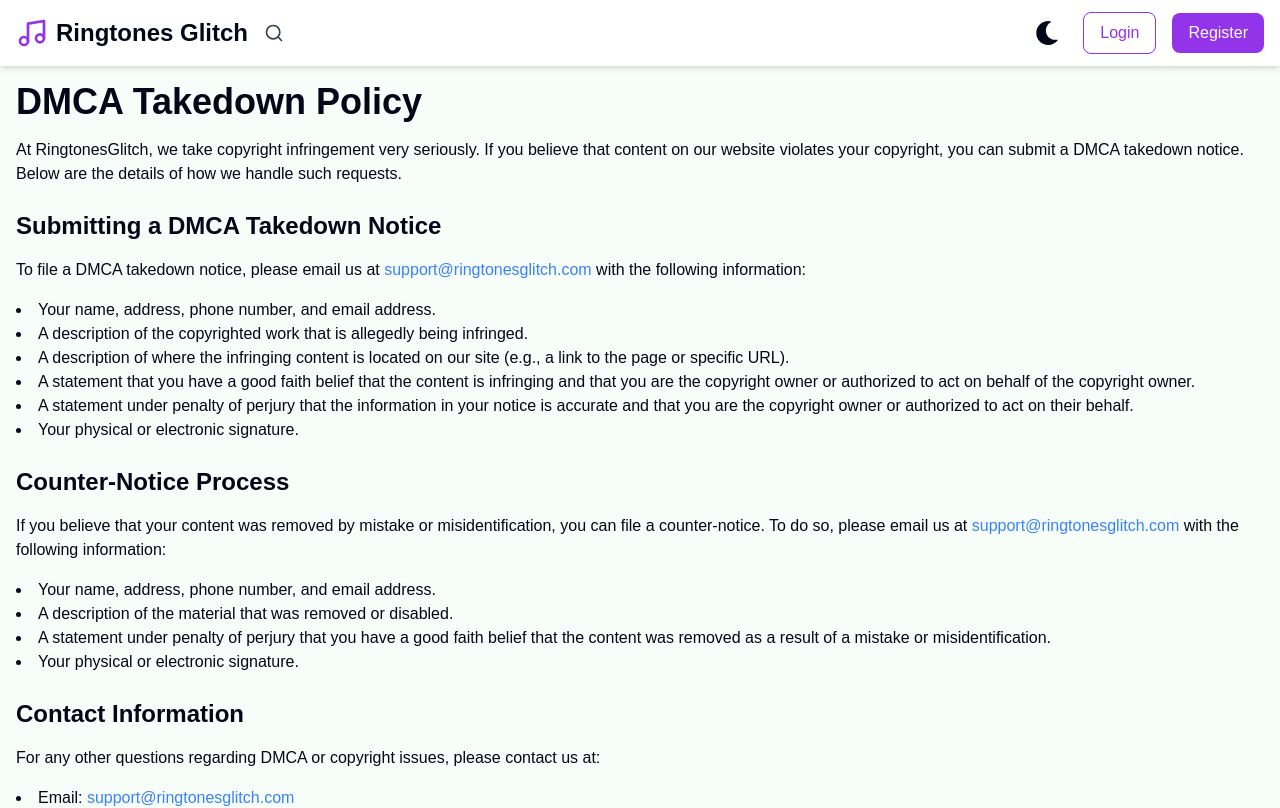
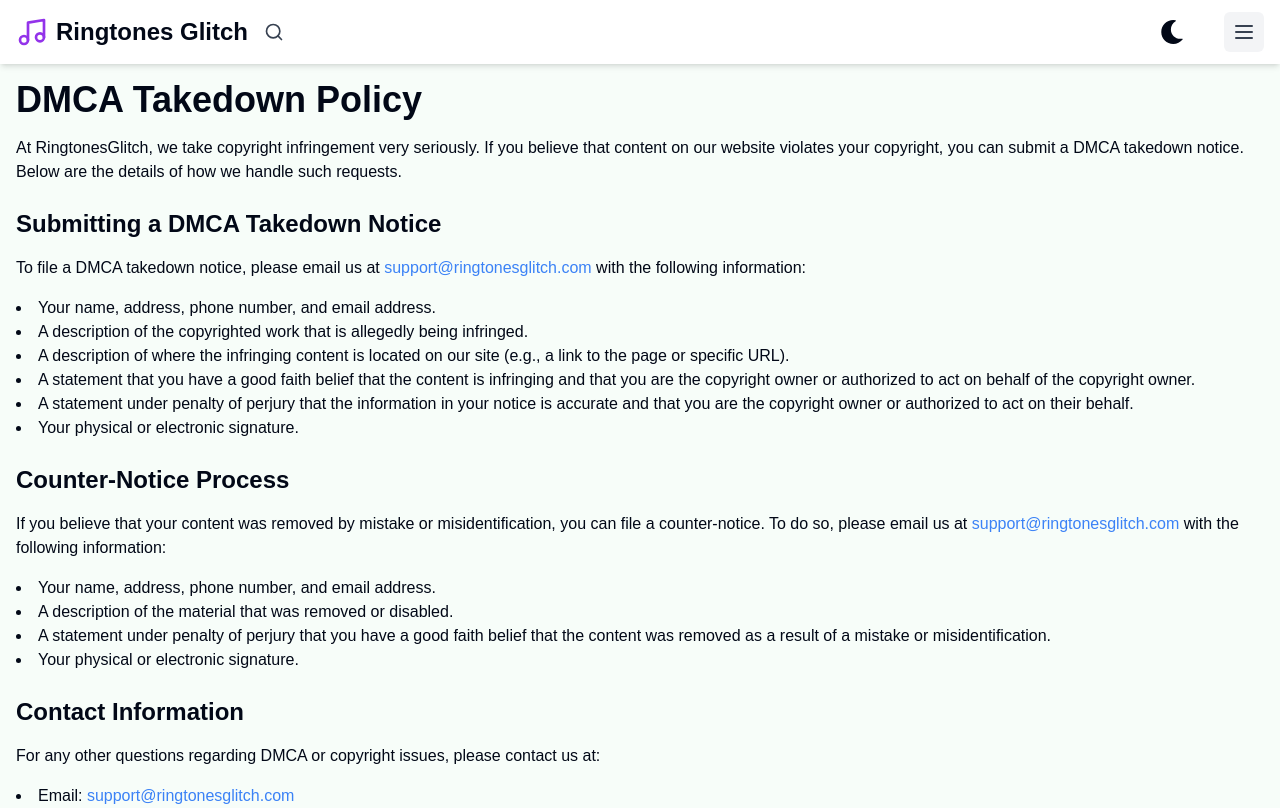
Before and after one commit to sand33psm/Tones-Galaxy-Frontend, a Next.js app: page /dmca in a window 1280 px wide. Shown: the top 808 px of the page. Built offline with nearby package versions, Linux system fonts and the light colour scheme.

Commit message:
add menu button for desktop screen

```diff
--- a/src/components/MobileMenu/MobileMenu.jsx
+++ b/src/components/MobileMenu/MobileMenu.jsx
@@ -7,6 +7,11 @@
 function MobileMenu() {
   const [isMenuOpen, setIsMenuOpen] = useState(false);
   const router = useRouter(); // Hook for redirection
+
+  const handleHomeClick = () => {
+    setIsMenuOpen(false); // Close the menu
+    router.push("/"); // Redirect to login
+  }
 
   // Function to handle redirection to login
   const handleLoginClick = () => {
@@ -52,7 +57,7 @@
   }
 
   return (
-    <div className="relative md:hidden">
+    <div className="relative">
       {/* Menu Toggle Button */}
       <button
         className="p-2 rounded-md text-gray-700 dark:text-gray-200 bg-gray-100 dark:bg-gray-800 hover:bg-gray-200 dark:hover:bg-gray-700 transition focus:outline-none"
@@ -83,10 +88,17 @@
 
           {/* Action Buttons */}
           <div className="flex flex-col space-y-4">
+          <button
+              onClick={handleHomeClick} // Trigger upload redirection
+              className="w-full py-3 rounded-md bg-gray-100 text-gray-700 font-medium hover:bg-gray-200 dark:bg-gray-800 dark:text-gray-200 dark:hover:bg-gray-700 transition"
+            >
+              Home
+            </button>
+
             {/* Upload Button */}
             <button
               onClick={handleUploadClick} // Trigger upload redirection
-              className="w-full py-3 rounded-md bg-blue-600 text-white font-medium hover:bg-blue-700 dark:bg-blue-500 dark:hover:bg-blue-600 transition"
+              className="w-full py-3 rounded-md bg-gray-100 text-gray-700 font-medium hover:bg-gray-200 dark:bg-gray-800 dark:text-gray-200 dark:hover:bg-gray-700 transition"
             >
               Upload
             </button>
--- a/src/components/Navbar/Navbar.jsx
+++ b/src/components/Navbar/Navbar.jsx
@@ -45,7 +45,7 @@
           <ThemeToggle />
           {/* Login/Register Buttons */}
           <div className="hidden md:flex items-center space-x-4">
-            <Link
+            {/* <Link
               href="/auth/login"
               className="px-4 py-2 border border-purple-600 text-purple-600 rounded-lg hover:bg-purple-600 hover:text-white transition-colors"
             >
@@ -56,7 +56,7 @@
               className="px-4 py-2 bg-purple-600 text-white rounded-lg hover:bg-purple-700 transition-colors"
             >
               Register
-            </Link>
+            </Link> */}
           </div>
           {/* Mobile Menu for smaller screens */}
           <MobileMenu />
```
